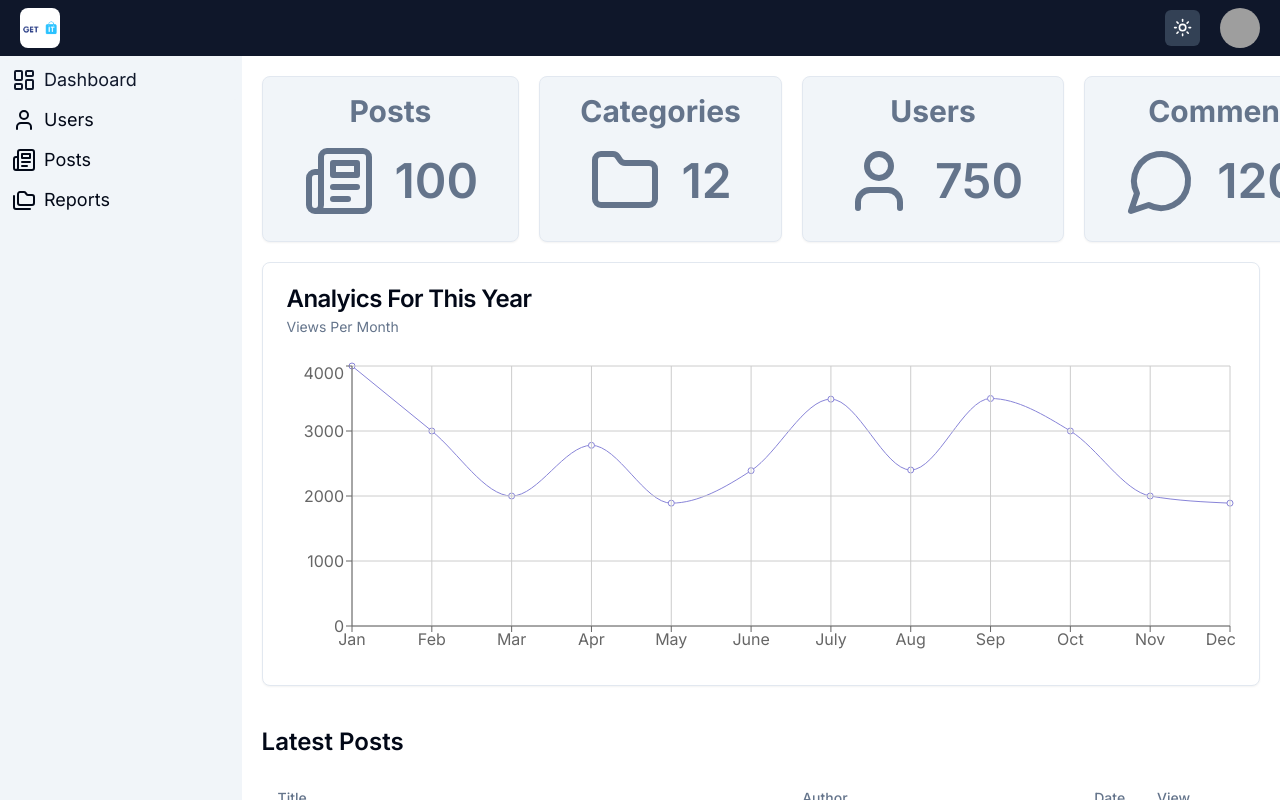
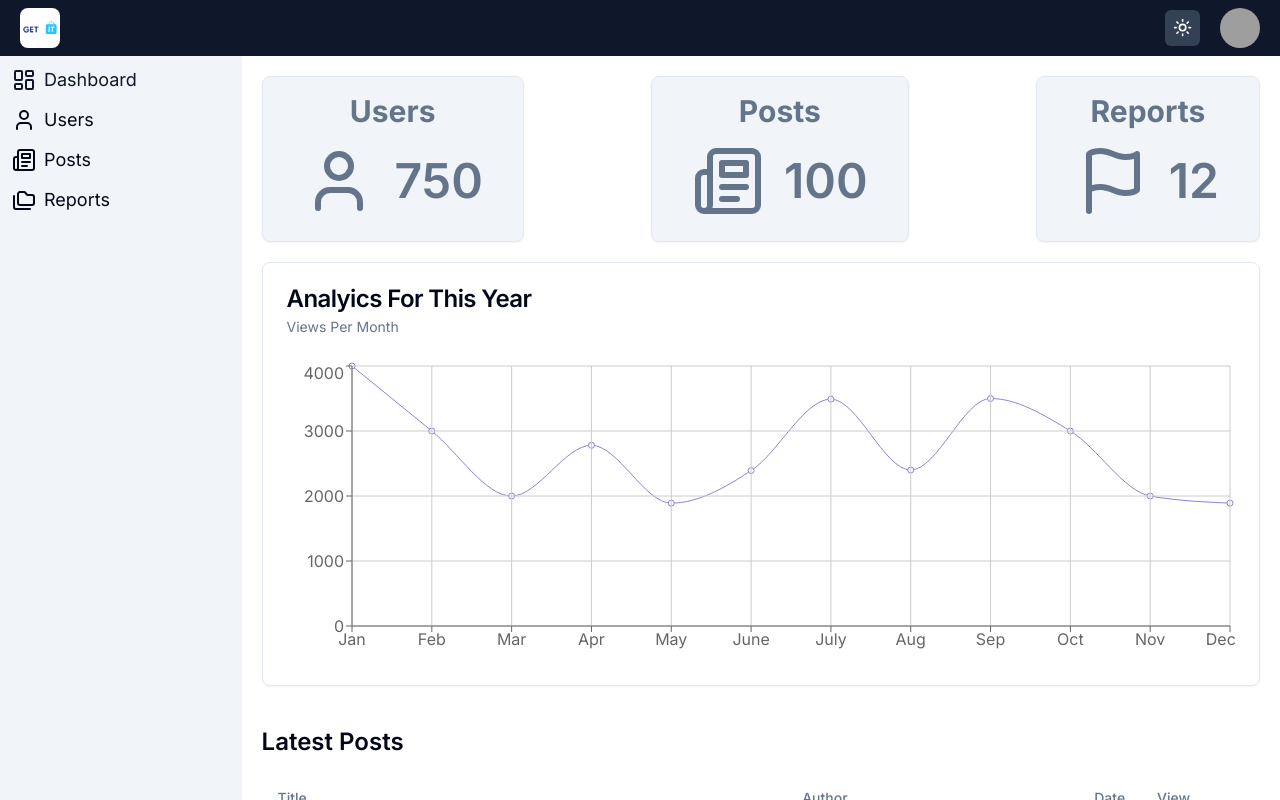
Before and after one commit to chuyendetonghop-getit/admin, a Next.js app: page / in a window 1280 px wide. Built offline with nearby package versions, Linux system fonts and the light colour scheme; grey boxes are pictures that could not be loaded.

Commit message:
chore: Update dashboard cards layout and icons

```diff
--- a/app/(main)/page.tsx
+++ b/app/(main)/page.tsx
@@ -1,35 +1,31 @@
-import DashboardCard from '@/components/dashboard/DashboardCard';
-import PostsTable from '@/components/posts/PostsTable';
-import AnalyticsChart from '@/components/dashboard/AnalyticsChart';
-import { Folder, MessageCircle, Newspaper, User } from 'lucide-react';
+import DashboardCard from "@/components/dashboard/DashboardCard";
+import PostsTable from "@/components/posts/PostsTable";
+import AnalyticsChart from "@/components/dashboard/AnalyticsChart";
+import { Flag, Folder, MessageCircle, Newspaper, User } from "lucide-react";
 
 export default function Home() {
   return (
     <>
-      <div className='flex flex-col md:flex-row justify-between gap-5 mb-5'>
+      <div className="flex flex-col md:flex-row justify-between gap-5 mb-5">
         <DashboardCard
-          title='Posts'
+          title="Users"
+          count={750}
+          icon={<User className="text-slate-500" size={72} />}
+        />
+
+        <DashboardCard
+          title="Posts"
           count={100}
-          icon={<Newspaper className='text-slate-500' size={72} />}
+          icon={<Newspaper className="text-slate-500" size={72} />}
         />
         <DashboardCard
-          title='Categories'
+          title="Reports"
           count={12}
-          icon={<Folder className='text-slate-500' size={72} />}
-        />
-        <DashboardCard
-          title='Users'
-          count={750}
-          icon={<User className='text-slate-500' size={72} />}
-        />
-        <DashboardCard
-          title='Comments'
-          count={1200}
-          icon={<MessageCircle className='text-slate-500' size={72} />}
+          icon={<Flag className="text-slate-500" size={72} />}
         />
       </div>
       <AnalyticsChart />
-      <PostsTable title='Latest Posts' limit={5} />
+      <PostsTable title="Latest Posts" limit={5} />
     </>
   );
 }
```
